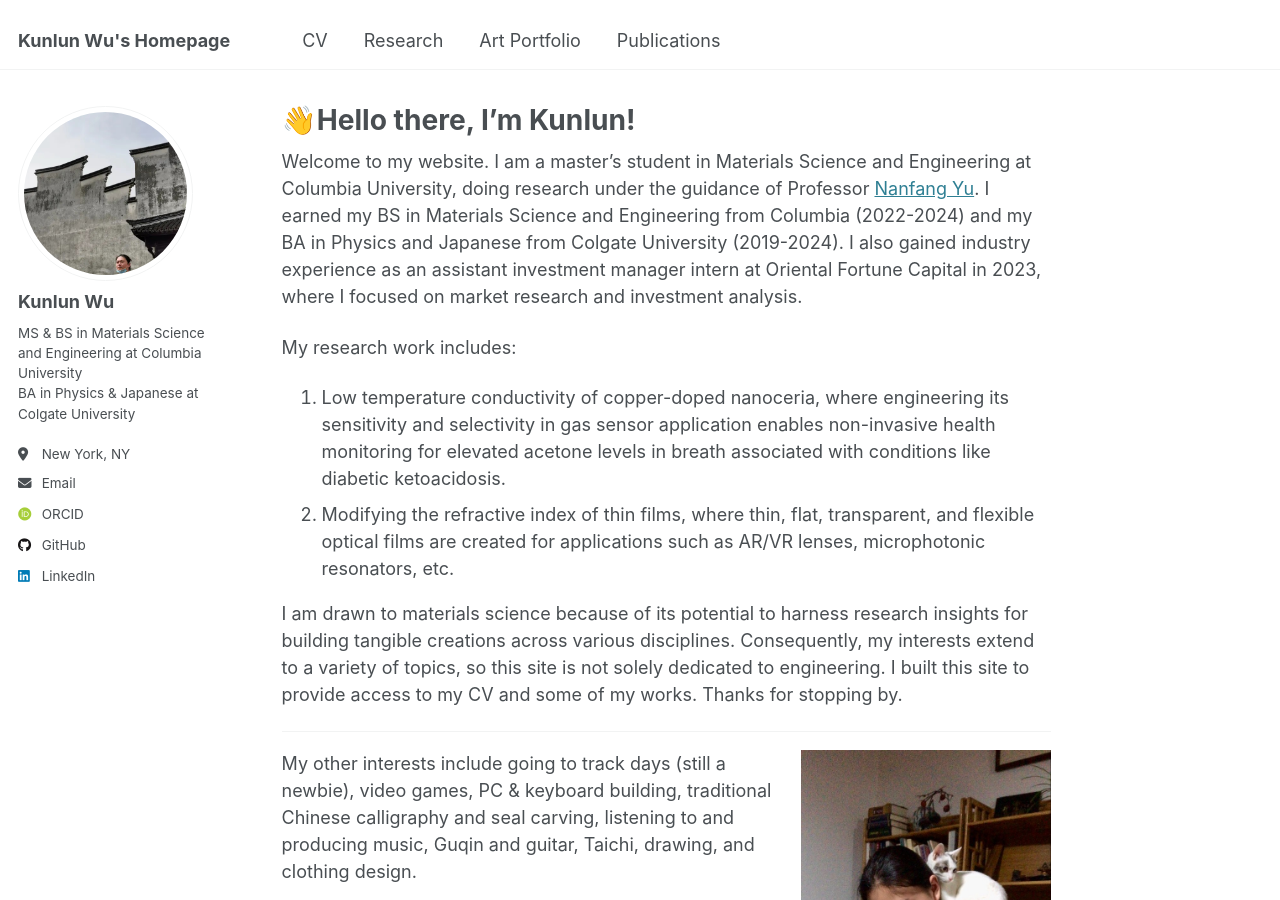
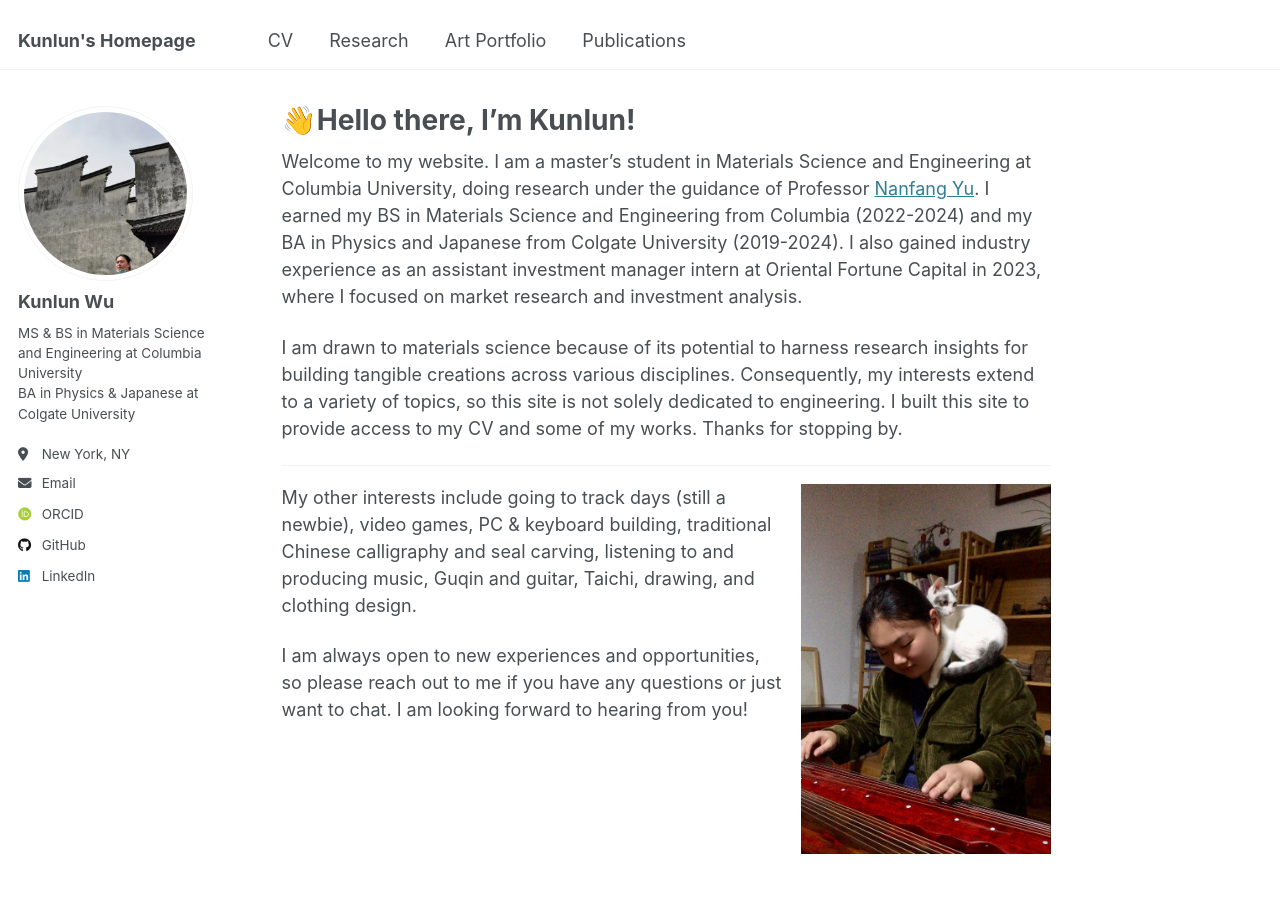
Before and after one commit to kunlun-wu/kunlun-wu.github.io, a Jekyll site: the page built from _pages/about.md, in a window 1280 px wide and 900 px high. Built offline with Jekyll 4.4.1, drawn with Linux system fonts in a browser that asks for light colours; some web fonts are replaced.

Commit message:
updated research tab basic info

```diff
--- a/_config.yml
+++ b/_config.yml
@@ -9,7 +9,7 @@
 # Basic Site Settings
 locale                   : "en-US"
 site_theme               : "default"
-title                    : "Kunlun Wu's Homepage"
+title                    : "Kunlun's Homepage"
 title_separator          : "-"
 name                     : &name "Kunlun Wu"
 description              : &description "Kunlun Wu's personal site"
--- a/_pages/about.md
+++ b/_pages/about.md
@@ -9,10 +9,6 @@ redirect_from:
 
 Welcome to my website. I am a master’s student in Materials Science and Engineering at Columbia University, doing research under the guidance of Professor [Nanfang Yu](https://www.apam.columbia.edu/faculty/nanfang-yu). I earned my BS in Materials Science and Engineering from Columbia (2022-2024) and my BA in Physics and Japanese from Colgate University (2019-2024). I also gained industry experience as an assistant investment manager intern at Oriental Fortune Capital in 2023, where I focused on market research and investment analysis.
 
-My research work includes:
-1. Low temperature conductivity of copper-doped nanoceria, where engineering its sensitivity and selectivity in gas sensor application enables non-invasive health monitoring for elevated acetone levels in breath associated with conditions like diabetic ketoacidosis.
-1. Modifying the refractive index of thin films, where thin, flat, transparent, and flexible optical films are created for applications such as AR/VR lenses, microphotonic resonators, etc.
-
 I am drawn to materials science because of its potential to harness research insights for building tangible creations across various disciplines. Consequently, my interests extend to a variety of topics, so this site is not solely dedicated to engineering. I built this site to provide access to my CV and some of my works. Thanks for stopping by.
 
 ----------------------------------------
```
Also changed, not shown: _research/research-1.md (+7 -1 lines), _research/research-2.md (+7 -1 lines).
